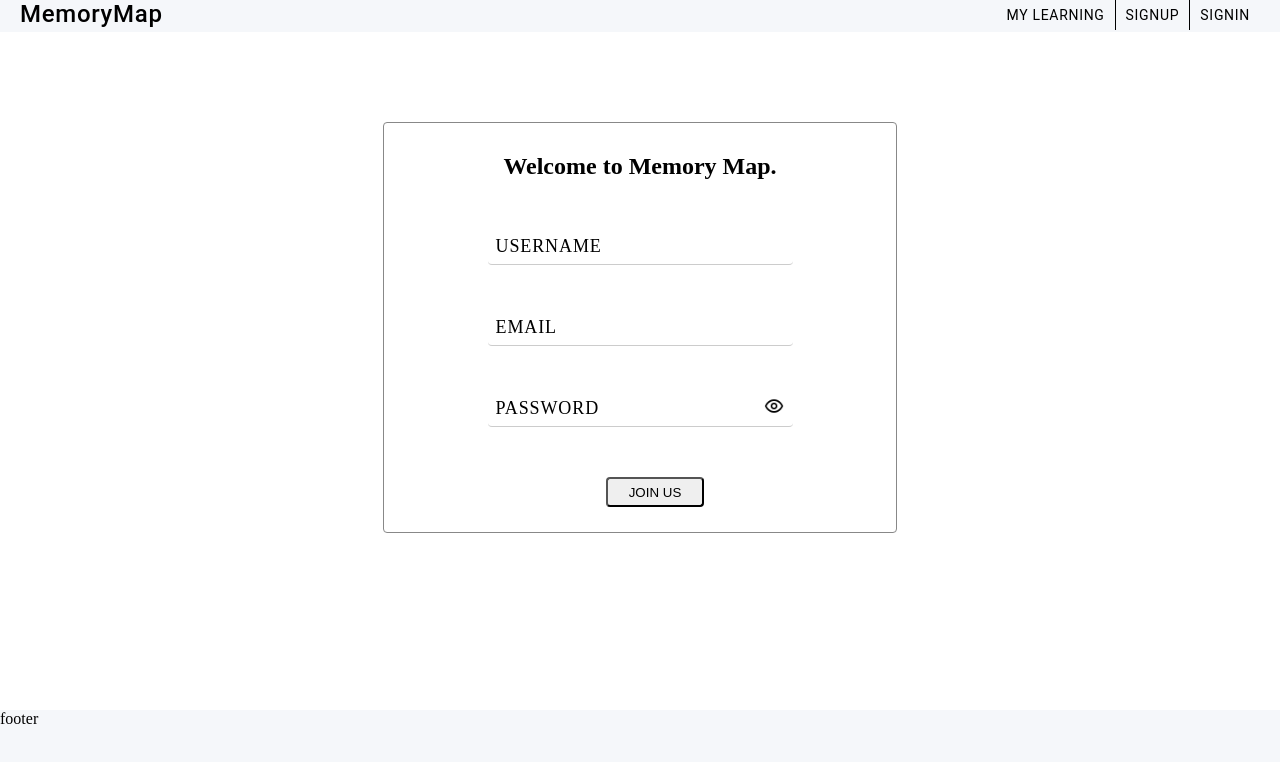
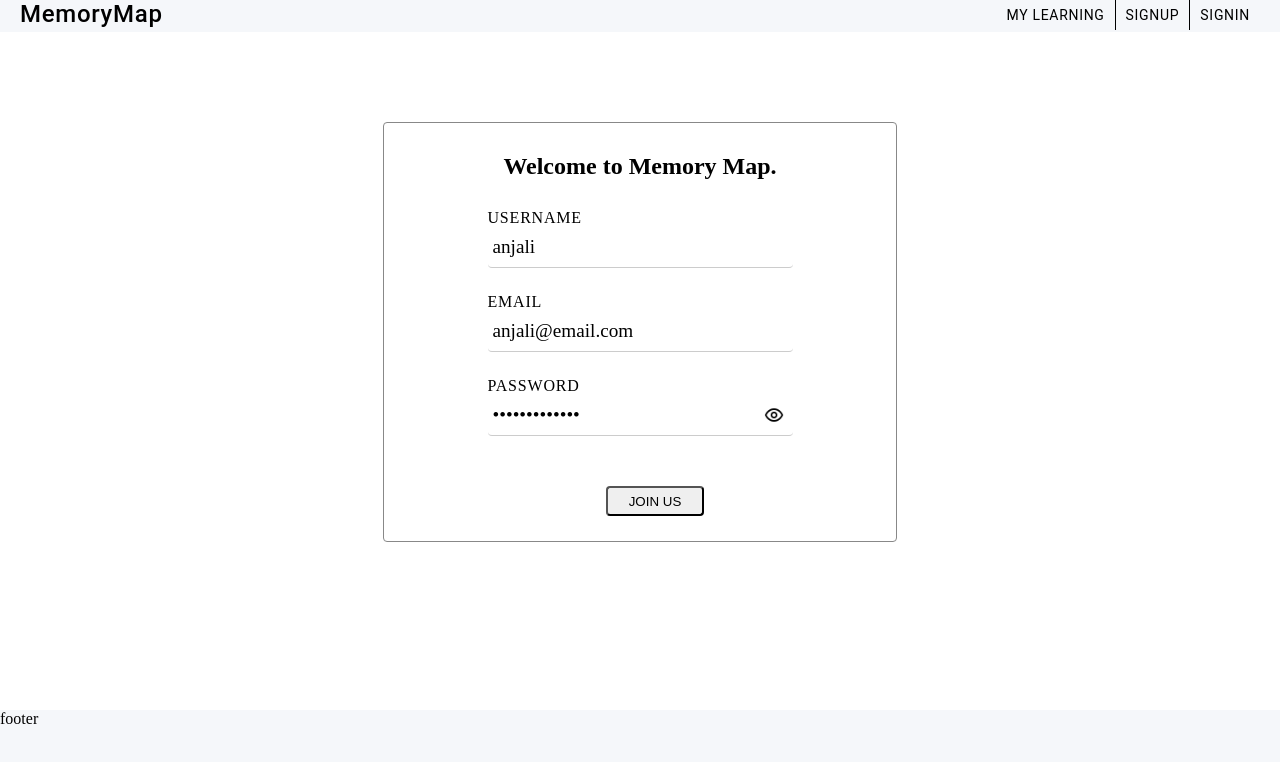
Before and after one commit to zummozummo/memorymap, a Next.js app in the folder client/: page /auth/SignUp in a window 1280 px wide. Shown: the top 762 px of the page. Built offline with nearby package versions, Linux system fonts and the light colour scheme.

Commit message:
signup api integrated

```diff
--- /dev/null
+++ b/client/hooks/useRequest.js
@@ -0,0 +1,18 @@
+import axios from "axios";
+import { useState } from "react";
+
+
+export default ({ url, method, body }) => {
+
+
+    const doRequest = async () => {
+        try {
+            const response = await axios[method](url, body);
+            return response.data
+        } catch (err) {
+            return err.response.data
+        }
+    }
+
+    return doRequest
+}
--- a/client/pages/auth/SignUp/index.js
+++ b/client/pages/auth/SignUp/index.js
@@ -1,41 +1,47 @@
 import React from "react"
 import classes from './Signup.module.css';
 import '../../../assets/home-image.jpg';
-import Image from 'next/image';
-const axios = require('axios');
-
+import useRequest from "../../../hooks/useRequest";
+import Router from 'next/router';
 class Signup extends React.Component {
 
 	constructor(props) {
 		super(props)
 		this.state = {
-			username: '',
-			email: '',
-			password: '',
-			showPwd: false
+			username: 'anjali',
+			email: 'anjali@email.com',
+			password: 'Qwerty@123!@#',
+			showPwd: false,
+			errors: []
 		}
 	}
 
-	onSubmit = (event) => {
+	onSubmit = async (event) => {
 		event.preventDefault()
-		axios.post('/api/users/signup', {
+
+		const response = await (useRequest({
+			url: '/api/users/signup',
+			method: 'post',
+			body: {
 				username: this.state.username,
 				email: this.state.email,
-			password: this.state.password
-		  })
-		  .then(function (response) {
-			console.log(response);
-		  })
-		  .catch(function (error) {
-			console.log(error);
-		  });
+				password: this.state.password,
+			}
+		}))()
+		if (response.errors) {
+			this.setState({errors: response.errors})
+		} else {
+			console.log(response)
+			Router.push('/getting-started')
+		}
 	}
 
+
 	handleInputChange = (event) => {
-		console.log(event.target.value, event.target.name);
 		this.setState({
 			...this.state,
-			[event.target.name]: event.target.value})
+			[event.target.name]: event.target.value
+		})
 	}
 
 	togglePwd = () => {
@@ -45,7 +51,7 @@ class Signup extends React.Component {
 	}
 
 	render() {
-		const { email, password, username, showPwd } = this.state
+		const { email, password, username, showPwd, errors } = this.state
 		return (
 			<div className={classes.container}>
 				{/* <div className={classes.leftSignup}>
@@ -77,7 +83,7 @@ class Signup extends React.Component {
 					<form onSubmit={this.onSubmit} >
 						<div className={classes.field} >
 							<input className={classes.inputField} placeholder="john" type="text" name="username" id="username" onChange={this.handleInputChange} value={username} />
-								<label className={classes.labelField} for="username">Username</label>
+							<label className={classes.labelField} htmlFor="username">Username</label>
 						</div >
 						<div className={classes.field} >
 							<input className={classes.inputField} placeholder="johndoe@example.com" type="email" name="email" id="email" onChange={this.handleInputChange} value={email} />
@@ -93,7 +99,7 @@ class Signup extends React.Component {
 									style={{ marginBottom: "0px", marginRight: "7px" }}
 									alt="hideEyeIcon"
 									src='/images/hideEyeIcon.png'
-								/>:
+								/> :
 								<img
 									onClick={this.togglePwd}
 									className={classes.eyeIcon}
@@ -106,7 +112,12 @@ class Signup extends React.Component {
 							<input className={classes.inputField} placeholder="j@*_7)(3/." type={showPwd ? "text" : "password"} name="password" id="password" onChange={this.handleInputChange} value={password} />
 							<label className={classes.labelField} for="password">Password</label>
 						</div >
-							<div className={classes.buttonField}> <button  className={classes.button} type="submit" > JOIN US </button></div >
+
+						{errors.length > 0 && <div>
+							<h4>Ooops...</h4>
+							<ul>{errors.map(err => <li key={err.message}>{err.message}</li>)}</ul>
+						</div>}
+						<div className={classes.buttonField}> <button className={classes.button} type="submit" > JOIN US </button></div >
 					</form>
 				</div >
 			</div>
```
Also changed, not shown: client/pages/getting-started/index.js (added, +21 -0 lines). Lines whose indentation alone changed are shown as unchanged.
